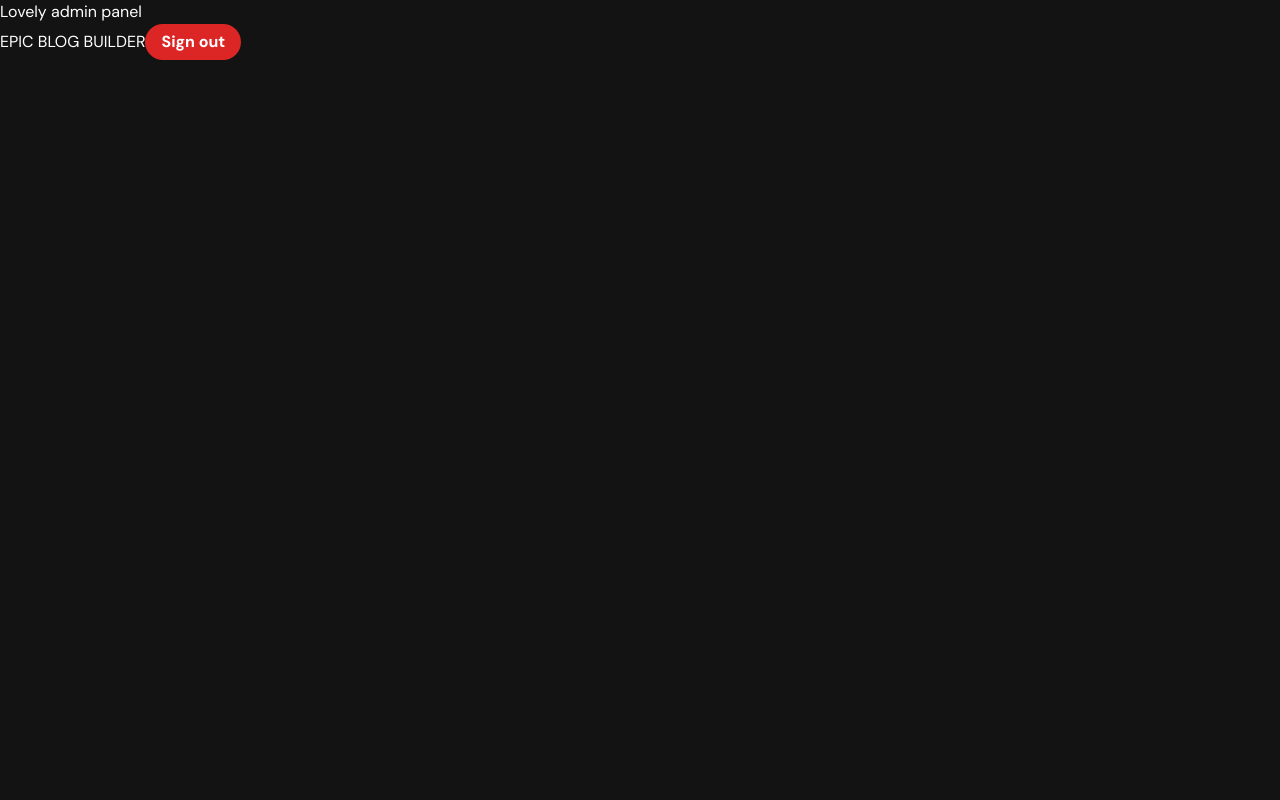
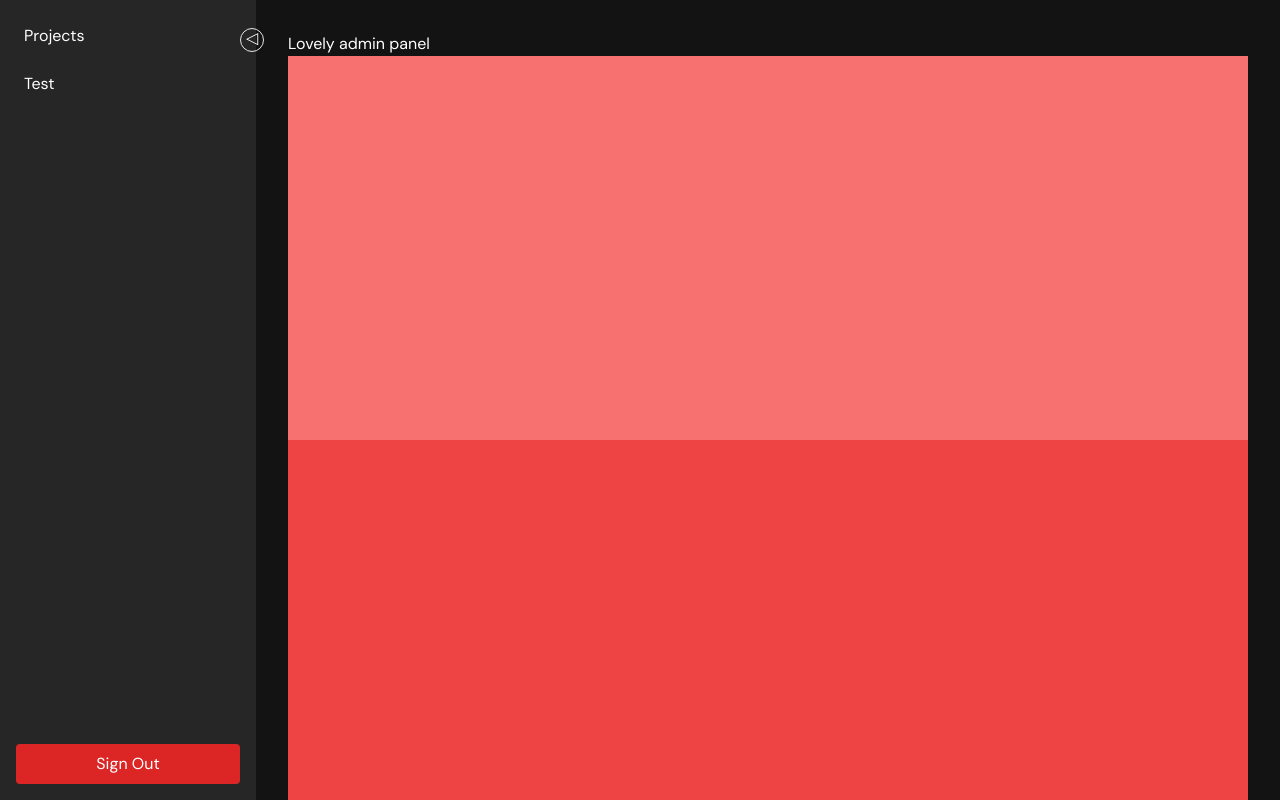
Before and after one commit to StreakyFly/streakyfly.com, a Next.js app: page /admin in a window 1280 px wide. Built offline with nearby package versions, Linux system fonts and the light colour scheme.

Commit message:
added Sidebar navigation to admin panel
- added sidenav
- renamed blog-builder to post-builder
- upgraded projects page (still a crappy placeholder tho)

```diff
--- /dev/null
+++ b/src/app/admin/layout.tsx
@@ -0,0 +1,17 @@
+import { ReactNode } from 'react';
+import Sidenav from '@/components/admin/Sidenav';
+
+export default function AdminLayout({ children }: { children: ReactNode }) {
+    return (
+        <div className="flex">
+            <div>
+                <Sidenav />
+            </div>
+            <div className="w-full h-screen overflow-y-auto">
+                <div className="m-8">
+                    {children}
+                </div>
+            </div>
+        </div>
+    );
+}
--- a/src/app/admin/page.tsx
+++ b/src/app/admin/page.tsx
@@ -1,17 +1,14 @@
 'use client';  // TODO: the entire page shouldn't be client-side rendered, only the necessary parts - or should it be?
-
-import { signOut } from 'next-auth/react';
 
 export default function AdminPanel() {
     return (
         <div>
             <h1>Lovely admin panel</h1>
-            <a href="/admin/blog-builder">EPIC BLOG BUILDER</a>
-            <button onClick={() => signOut()}
-                    className="bg-red-600 text-white font-bold py-1.5 px-4 rounded-full transition hover:bg-red-800"
-            >
-                Sign out
-            </button>
+
+        {/* a couple rectangles, so I need to scroll down*/}
+        <div className="h-96 bg-red-400"></div>
+        <div className="h-96 bg-red-500"></div>
+        <div className="h-96 bg-red-600"></div>
         </div>
     );
 }
--- /dev/null
+++ b/src/app/admin/projects/page.tsx
@@ -0,0 +1,31 @@
+import { projectService } from '@/database/services';
+import Link from 'next/link';
+import { CldImage } from '@/components/CldWrapper';
+
+export default async function ProjectsPage() {
+    const projects = await projectService.getProjects('-_id slug title description imageID');
+
+    return (
+        <div className="container mx-auto p-4">
+            <h1 className="text-2xl font-bold mb-4">Projects</h1>
+            <Link href="/admin/projects/post-builder" className="text-blue-500 hover:underline mb-8 inline-block text-xl">Create New Project</Link>
+            <ul className="space-y-4">
+                {projects.map((project) => (
+                    <li key={project.slug} className="flex items-center justify-between p-4 border rounded-lg shadow-sm">
+                        <div className="flex items-center space-x-4">
+                            <CldImage src={project.imageID} alt={project.imageID} width="64" height="64" style={{ width: "64px", height: "64px" }} className="object-cover rounded-md w-full h-48" />
+                            <div>
+                                <h2 className="text-xl font-semibold">{project.title}</h2>
+                                <p className="text-gray-600">{project.description}</p>
+                            </div>
+                        </div>
+                        <div className="flex space-x-2">
+                            <Link href={`/admin/projects/post-builder/${project.slug}`} className="text-blue-500 hover:underline">Edit</Link>
+                            <button className="text-red-500 hover:underline">Delete</button>
+                        </div>
+                    </li>
+                ))}
+            </ul>
+        </div>
+    );
+}
--- a/src/app/admin/blog-builder/page.tsx
+++ b/src/app/admin/projects/post-builder/page.tsx
@@ -3,17 +3,17 @@
 import { revalidate } from '@/actions/revalidate';
 import { createProject } from '@/actions/projectActions';
 
-export default function BlogBuilder() {
-    // TEMPORARY ABSOLUTE GARBAGE BLOG BUILDER, if I can even call it that - but it works (if you know exactly
+export default function PostBuilder() {
+    // TEMPORARY ABSOLUTE GARBAGE POST BUILDER, if I can even call it that - but it works (if you know exactly
     // what to write in the textarea and how to structure it).
-    // Example textarea input for a dumbass blog/project post:
+    // Example textarea input for a dumbass project post:
     // {
-    //     "title": "blog-buildah-eggsampul",
+    //     "title": "post-buildah-eggsampul",
     //     "description": "yo did it actually work on just badjillion-th try??",
     //     "imageID": "cld-sample-3",
     //     "status": "public"
     // }
-    const saveBlogPost = async () => {
+    const savePost = async () => {
         const textArea = document.getElementById('json-input') as HTMLTextAreaElement;
 
         let jsonData;
@@ -29,7 +29,7 @@ export default function BlogBuilder() {
             const result = await createProject(jsonData);
 
             if (result.success) {
-                alert('Blog saved successfully!');
+                alert('Post saved successfully!');
                 // Revalidate both the project page and the projects page for now
                 //  -- later check what things changed, did title, desc and imageID change? If not, revalidating
                 //  projects page might not be necessary. Or if project status is private, or stuff like that.
@@ -43,30 +43,30 @@ export default function BlogBuilder() {
                     alert('Failed to revalidate pages.\n' + error);
                 }
             } else {
-                console.error('Failed to save the blog:', result.error);
-                alert(`Failed to save the blog.\nError: ${result.error}`);
+                console.error('Failed to save the post:', result.error);
+                alert(`Failed to save the post.\nError: ${result.error}`);
             }
         } catch (error) {
-            console.error('Error saving blog:', error);
-            alert('An error occurred while saving the blog.\nError: ' + error);
+            console.error('Error saving post:', error);
+            alert('An error occurred while saving the post.\nError: ' + error);
         }
     };
 
     return (
         <div className="flex flex-col items-center justify-center min-h-screen">
-            <h1>Blog Builder</h1>
+            <h1>Post Builder</h1>
             <div>
                 <textarea
                     id="json-input"
-                    placeholder="Write your blog post in JSON form here..."
+                    placeholder="Write your project post in JSON form here..."
                     className="w-96 h-96 p-4 bg-dark"
                 />
             </div>
             <button
-                onClick={saveBlogPost}
+                onClick={savePost}
                 className="bg-blue-600 text-white font-bold py-1.5 px-4 rounded-full transition hover:bg-blue-800"
             >
-                Save blog post
+                Save post
             </button>
         </div>
     );
--- /dev/null
+++ b/src/components/admin/Sidenav.tsx
@@ -0,0 +1,50 @@
+'use client';  // TODO: should the entire component be client-side rendered, or just certain parts?
+
+import { useState } from 'react';
+import Link from 'next/link';
+import { signOut } from 'next-auth/react';
+
+export default function Sidenav() {
+    // TODO: store isExpanded state in local storage or something, so it doesn't reset on page refresh
+    const [isExpanded, setIsExpanded] = useState(true);
+
+    return (
+        <div className={`h-full bg-neutral-800 p-4 transition-all duration-300 flex flex-col ${isExpanded ? 'w-64' : 'w-16'}`}>
+            <div className="relative">
+                <button
+                    onClick={() => setIsExpanded(!isExpanded)}
+                    className={`absolute top-3 -right-6 p-2 flex h-6 w-6 items-center justify-center border rounded-full ${isExpanded ? 'rotate-180' : 'rotate-0'} transition-transform duration-300`}
+                >
+                    ▷
+                </button>
+            </div>
+            <ul className="flex-grow">
+                {/* TODO: make a component for these items so you simply pass href, text and icon for each and das it*/}
+                <li className="mb-2">
+                    <Link
+                        href="/admin/projects"
+                        className="flex items-center p-2 rounded hover:bg-neutral-600 transition-colors duration-300"
+                    >
+                        {isExpanded && <span>Projects</span>}
+                        {!isExpanded && <span>P</span>}
+                    </Link>
+                </li>
+                <li className="mb-2">
+                    <Link
+                        href="/admin/nah"
+                        className="flex items-center p-2 rounded hover:bg-neutral-600 transition-colors duration-300"
+                    >
+                        {isExpanded && <span>Test</span>}
+                        {!isExpanded && <span>T</span>}
+                    </Link>
+                </li>
+            </ul>
+            <button
+                onClick={() => signOut({ callbackUrl: '/' })}
+                className="bg-red-600 hover:bg-red-700 w-full p-2 rounded transition-colors duration-300"
+            >
+                {isExpanded ? 'Sign Out' : 'S'}
+            </button>
+        </div>
+    );
+};
```
